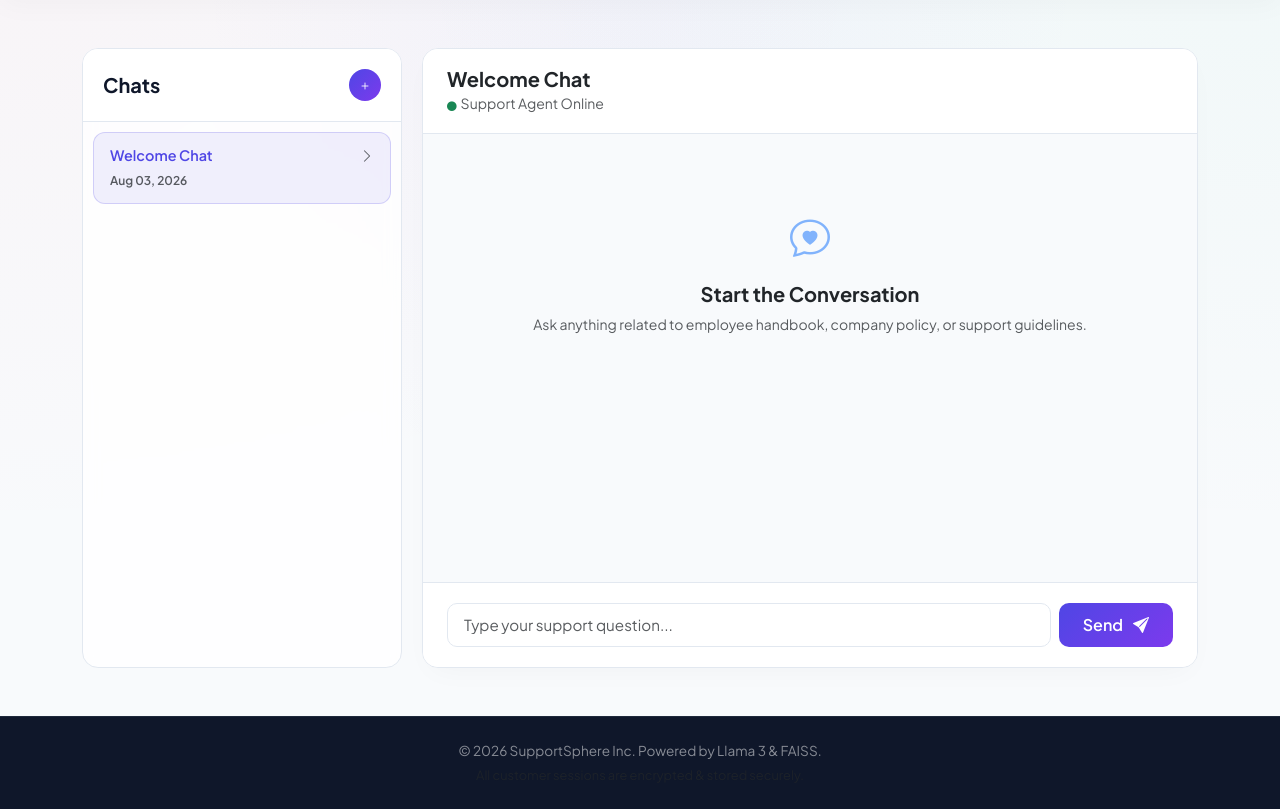
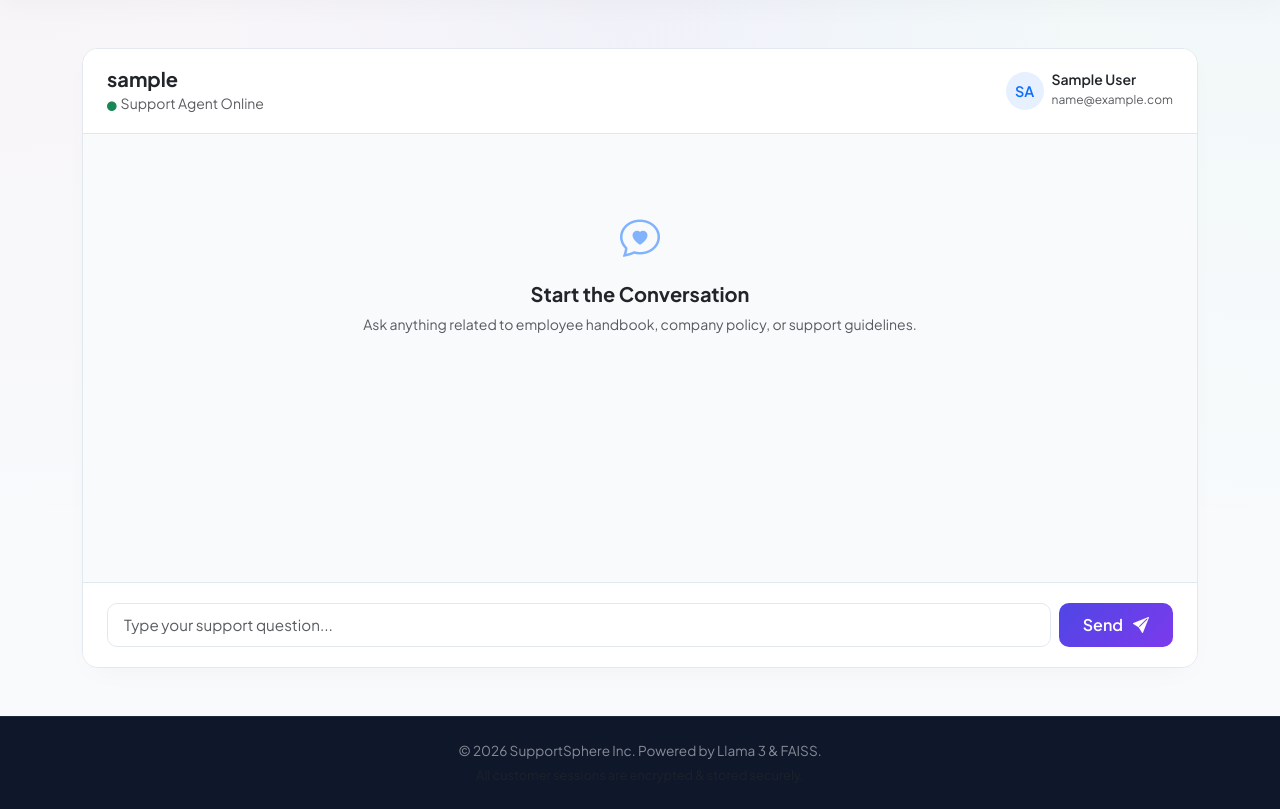
Before and after one commit to dhurka832/customer-support-system, a Django app: page /chatbot/chat/ in a window 1280 px wide. Shown: the part 75-884 px from the top of the page. Run offline with Django 5.2, Linux system fonts and the light colour scheme; the visitor is signed in with stand-in values (Sample User, id 1); data comes from the database, SQL or seed files in the repository; data that the repository does not hold is empty.

Commit message:
save changes in chatbot

```diff
--- a/chatbot/views.py
+++ b/chatbot/views.py
@@ -13,7 +13,7 @@ def chatbot(request):
     if not active_conv:
         active_conv = Conversation.objects.create(
             user=request.user,
-            title="Welcome Chat",
+            title=request.user.username,
         )
         conversations = Conversation.objects.filter(user=request.user)
 
@@ -31,7 +31,7 @@ def chatbot(request):
 def new_conversation(request):
     Conversation.objects.create(
         user=request.user,
-        title="New Chat Session",
+        title=request.user.username,
     )
     return redirect("chatbot")
 
@@ -86,10 +86,7 @@ def send_message_ajax(request):
                 ai_answer=answer,
             )
 
-            title = conv.title
-            if title in ("New Chat Session", "Welcome Chat"):
-                title = question[:45] + '...' if len(question) > 45 else question
-
+            title = request.user.username
             conv.title = title
             conv.save(update_fields=["title", "updated_at"])
 
--- a/static/css/chatbot.css
+++ b/static/css/chatbot.css
@@ -107,6 +107,22 @@
     position: relative;
 }
 
+.msg-sender {
+    font-size: 0.72rem;
+    font-weight: 600;
+    text-transform: uppercase;
+    letter-spacing: 0.03em;
+    margin-bottom: 4px;
+}
+
+.msg-wrapper.user .msg-sender {
+    color: rgba(255, 255, 255, 0.75);
+}
+
+.msg-wrapper.ai .msg-sender {
+    color: var(--primary-color);
+}
+
 .msg-wrapper.user .msg-bubble {
     background: var(--primary-gradient);
     color: #ffffff;
--- a/static/js/chatbot.js
+++ b/static/js/chatbot.js
@@ -1,10 +1,12 @@
 let activeConversationId = null;
+let chatUserName = "";
 
 document.addEventListener("DOMContentLoaded", () => {
     const chatContainer = document.getElementById("chatLayoutContainer");
     if (!chatContainer) return;
 
     activeConversationId = chatContainer.dataset.activeConvId;
+    chatUserName = chatContainer.dataset.userName || "";
 
     const chatForm = document.getElementById("chatForm");
     if (chatForm) {
@@ -48,8 +50,8 @@ function loadConversation(convId) {
             if (!data.success) return;
 
             const titleHeader = document.getElementById("currentChatTitle");
-            if (titleHeader) {
-                titleHeader.textContent = data.title;
+            if (titleHeader && chatUserName) {
+                titleHeader.textContent = chatUserName;
             }
 
             messageLog.innerHTML = "";
@@ -99,6 +101,7 @@ function appendMessageBubble(question, answer, timeStr) {
     userMsg.className = "msg-wrapper user";
     userMsg.innerHTML = `
         <div class="msg-bubble">
+            <div class="msg-sender">${escapeHtml(chatUserName)}</div>
             <div>${escapeHtml(question)}</div>
             <small class="msg-meta">${timeStr}</small>
         </div>
@@ -109,6 +112,7 @@ function appendMessageBubble(question, answer, timeStr) {
     aiMsg.className = "msg-wrapper ai";
     aiMsg.innerHTML = `
         <div class="msg-bubble">
+            <div class="msg-sender">SupportSphere AI</div>
             <div>${answer}</div>
             <small class="msg-meta">${timeStr}</small>
         </div>
@@ -181,16 +185,6 @@ function sendMessage(e) {
             if (data.success) {
                 appendMessageBubble(data.question, data.ai_answer, data.created_at);
 
-                const titleSpan = document.getElementById(`title-${activeConversationId}`);
-                if (titleSpan) {
-                    titleSpan.textContent = data.conv_title;
-                }
-
-                const titleHeader = document.getElementById("currentChatTitle");
-                if (titleHeader) {
-                    titleHeader.textContent = data.conv_title;
-                }
-
                 scrollToBottom();
             } else {
                 alert(`Error sending message: ${data.error}`);
--- a/static/js/dashboard-chart.js
+++ b/static/js/dashboard-chart.js
@@ -11,7 +11,9 @@ document.addEventListener("DOMContentLoaded", () => {
         conversations = JSON.parse(chartCanvas.dataset.conversations || '[]');
         messages = JSON.parse(chartCanvas.dataset.messages || '[]');
     } catch (e) {
-        console.error("Failed to parse chart metrics from data attributes", e);
+        dates = [];
+        conversations = [];
+        messages = [];
     }
 
     const ctx = chartCanvas.getContext('2d');
--- a/static/js/tickets.js
+++ b/static/js/tickets.js
@@ -43,8 +43,7 @@ function handleStatusChange(event) {
             alert(`Error: ${data.error}`);
         }
     })
-    .catch(error => {
-        console.error("Failed to update status", error);
+    .catch(() => {
         alert("Failed to update status. Please try again.");
     });
 }
--- a/templates/chatbot/chatbot.html
+++ b/templates/chatbot/chatbot.html
@@ -1,38 +1,25 @@
 {% extends 'base.html' %}
 {% block extra_css %}
 {% load static %}
-<link href="{% static 'css/chatbot.css' %}?v=1.0.3" rel="stylesheet">
+<link href="{% static 'css/chatbot.css' %}?v=2.0.0" rel="stylesheet">
 {% endblock %}
 
 {% block content %}
-<div class="chat-layout" id="chatLayoutContainer" data-active-conv-id="{{ active_conv.id }}">
-    <div class="chat-sidebar">
-        <div class="sidebar-header-pane d-flex align-items-center justify-content-between">
-            <h5 class="fw-bold mb-0">Chats</h5>
-            <a href="{% url 'new_conversation' %}" class="btn btn-sm btn-primary-modern rounded-circle" style="width: 32px; height: 32px; padding: 0;" title="New Chat">
-                <i class="bi bi-plus"></i>
-            </a>
-        </div>
-        <div class="conversation-list" id="convList">
-            {% for conv in conversations %}
-                <div class="conversation-item {% if conv.id == active_conv.id %}active{% endif %}"
-                     data-id="{{ conv.id }}"
-                     onclick="loadConversation('{{ conv.id }}')">
-                    <div class="d-flex align-items-center justify-content-between">
-                        <span class="text-truncate fw-semibold" id="title-{{ conv.id }}" style="font-size: 0.9rem; max-width: 80%;">{{ conv.title }}</span>
-                        <i class="bi bi-chevron-right small text-muted"></i>
-                    </div>
-                    <small class="text-muted" style="font-size: 0.75rem;">{{ conv.updated_at|date:"M d, Y" }}</small>
-                </div>
-            {% endfor %}
-        </div>
-    </div>
-
-    <div class="chat-main">
+<div class="chat-layout" id="chatLayoutContainer" data-active-conv-id="{{ active_conv.id }}" data-user-name="{{ request.user.username }}">
+    <div class="chat-main w-100">
         <div class="chat-header-pane">
             <div>
-                <h5 class="fw-bold mb-0 text-dark" id="currentChatTitle">{{ active_conv.title }}</h5>
+                <h5 class="fw-bold text-dark mb-0" id="currentChatTitle">{{ request.user.username }}</h5>
                 <span class="text-muted small"><i class="bi bi-circle-fill text-success me-1" style="font-size: 0.6rem;"></i>Support Agent Online</span>
+            </div>
+            <div class="d-flex align-items-center gap-2">
+                <div class="rounded-circle bg-primary bg-opacity-10 text-primary d-flex align-items-center justify-content-center" style="width: 38px; height: 38px; font-weight: 600; font-size: 0.9rem;">
+                    {{ request.user.username|slice:":2"|upper }}
+                </div>
+                <div class="text-start">
+                    <div class="fw-semibold small text-dark lh-1">{{ request.user.get_full_name|default:request.user.username }}</div>
+                    <small class="text-muted" style="font-size: 0.75rem;">{{ request.user.email }}</small>
+                </div>
             </div>
         </div>
 
@@ -61,5 +48,5 @@
 {% endblock %}
 
 {% block extra_js %}
-<script src="{% static 'js/chatbot.js' %}?v=1.0.3"></script>
+<script src="{% static 'js/chatbot.js' %}?v=2.0.0"></script>
 {% endblock %}
```
Also changed, not shown: knowledge_base/rag.py (+11 -22 lines), knowledge_base/views.py (+6 -13 lines), templates/dashboard/home.html (+0 -8 lines), README.md, 2 other files.
